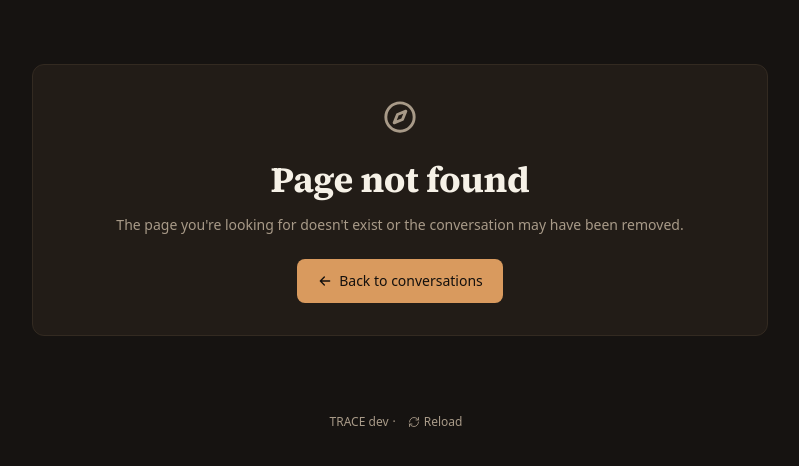
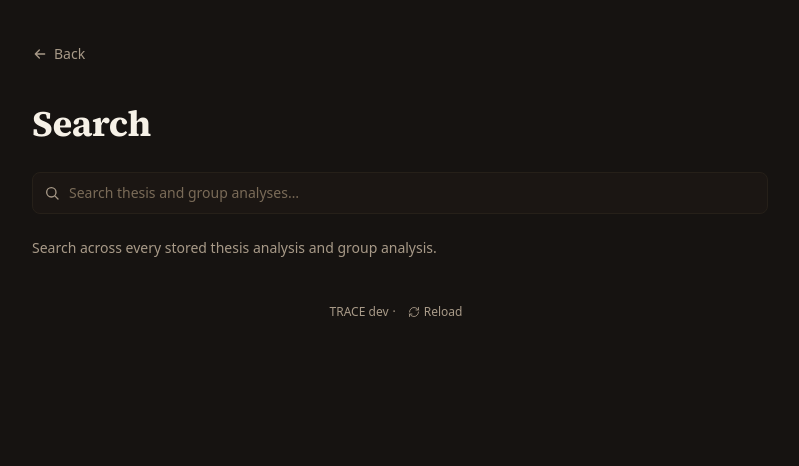
Before and after one commit to uscabayaosj/omi-thesis-analyzer, a Next.js app: page /search in a window 1280 px wide. Before the commit this address had no page. Shown: the top 466 px of the page, without its empty margins (240-1039 px from the left). Built offline with nearby package versions, Linux system fonts and the light colour scheme.

Commit message:
feat(search): add /search page and nav link

```diff
--- a/src/app/page.tsx
+++ b/src/app/page.tsx
@@ -717,6 +717,13 @@ function HomeInner() {
               <TrendingUpIcon className="w-4 h-4 flex-shrink-0" />
               Usage
             </Link>
+            <Link
+              href="/search"
+              className="flex items-center gap-1.5 text-sm min-h-[44px] px-3 py-2 rounded-lg text-slate-300 hover:text-white hover:bg-slate-800 transition-colors flex-shrink-0"
+            >
+              <SearchIcon className="w-4 h-4 flex-shrink-0" />
+              Search
+            </Link>
             <button
               onClick={() => loadConversations("refresh")}
               disabled={loading || refreshing}
--- /dev/null
+++ b/src/app/search/page.tsx
@@ -0,0 +1,160 @@
+"use client";
+
+import { useEffect, useRef, useState } from "react";
+import Link from "next/link";
+import { fetchJson } from "@/lib/fetch-json";
+import type { ConversationSearchResult, GroupSearchResult } from "@/lib/search";
+import { ArrowLeftIcon, SearchIcon } from "@/components/icons";
+
+interface SearchResponse {
+  configured: boolean;
+  conversationResults: ConversationSearchResult[];
+  groupResults: GroupSearchResult[];
+}
+
+const EMPTY: SearchResponse = { configured: true, conversationResults: [], groupResults: [] };
+const DEBOUNCE_MS = 300;
+
+function formatDate(date?: string): string {
+  if (!date) return "";
+  return date.length >= 10 ? date.slice(0, 10) : date;
+}
+
+export default function SearchPage() {
+  const [query, setQuery] = useState("");
+  const [result, setResult] = useState<SearchResponse>(EMPTY);
+  const [loading, setLoading] = useState(false);
+  const [error, setError] = useState<string | null>(null);
+  const debounceRef = useRef<ReturnType<typeof setTimeout> | null>(null);
+
+  useEffect(() => {
+    if (debounceRef.current) clearTimeout(debounceRef.current);
+
+    if (!query.trim()) {
+      return;
+    }
+
+    // eslint-disable-next-line react-hooks/set-state-in-effect -- kicks off the debounced fetch triggered by this query change; the fetch itself runs in a timeout callback, not synchronously
+    setLoading(true);
+    debounceRef.current = setTimeout(() => {
+      fetchJson<SearchResponse>(`/api/search?q=${encodeURIComponent(query.trim())}`)
+        .then((data) => {
+          setResult(data);
+          setError(null);
+        })
+        .catch((e) => setError(e instanceof Error ? e.message : "Search failed."))
+        .finally(() => setLoading(false));
+    }, DEBOUNCE_MS);
+
+    return () => {
+      if (debounceRef.current) clearTimeout(debounceRef.current);
+    };
+  }, [query]);
+
+  const hasQuery = query.trim().length > 0;
+  const hasResults = result.conversationResults.length > 0 || result.groupResults.length > 0;
+
+  return (
+    <main className="max-w-3xl mx-auto px-4 py-8">
+      <Link
+        href="/"
+        className="text-slate-400 hover:text-white text-sm mb-6 inline-flex items-center gap-1.5 min-h-[44px] py-2"
+      >
+        <ArrowLeftIcon className="w-4 h-4" />
+        Back
+      </Link>
+
+      <h1 className="text-2xl font-bold text-white mb-6">Search</h1>
+
+      <div className="relative mb-6">
+        <SearchIcon className="absolute left-3 top-1/2 -translate-y-1/2 w-4 h-4 text-slate-400 pointer-events-none" />
+        <input
+          type="text"
+          value={query}
+          onChange={(e) => {
+            const value = e.target.value;
+            setQuery(value);
+            if (!value.trim()) {
+              setResult(EMPTY);
+              setLoading(false);
+              setError(null);
+            }
+          }}
+          placeholder="Search thesis and group analyses…"
+          className="w-full bg-slate-900 border border-slate-800 rounded-lg pl-9 pr-3 py-2.5 text-sm text-slate-200 placeholder:text-slate-500 focus-visible:outline focus-visible:outline-2 focus-visible:outline-cyan-400"
+        />
+      </div>
+
+      {error && <p className="text-sm text-red-400 mb-4">{error}</p>}
+
+      {!hasQuery && !error && (
+        <p className="text-sm text-slate-400">
+          Search across every stored thesis analysis and group analysis.
+        </p>
+      )}
+
+      {hasQuery && !result.configured && !error && (
+        <p className="text-sm text-slate-400">
+          Search needs the server-side store configured (same one used for cross-device sync). Nothing to search yet.
+        </p>
+      )}
+
+      {hasQuery && loading && <p className="text-sm text-slate-400">Searching…</p>}
+
+      {hasQuery && !loading && result.configured && !hasResults && !error && (
+        <p className="text-sm text-slate-400">No matches for &ldquo;{query.trim()}&rdquo;.</p>
+      )}
+
+      {result.conversationResults.length > 0 && (
+        <section className="mb-8">
+          <h2 className="text-sm font-medium text-slate-400 mb-3">Conversations</h2>
+          <ul className="space-y-3 list-none">
+            {result.conversationResults.map((r) => (
+              <li key={r.conversationId} className="rounded-xl border border-slate-800 bg-slate-900/50 p-4">
+                <Link href={`/conversation/${r.conversationId}`} className="block">
+                  <div className="flex items-center justify-between gap-2 mb-2">
+                    <span className="text-slate-200 font-medium">{r.title}</span>
+                    <span className="text-xs text-slate-500 flex-shrink-0">{formatDate(r.date)}</span>
+                  </div>
+                  <div className="space-y-1.5">
+                    {r.matches.map((m) => (
+                      <div key={m.field} className="text-sm">
+                        <span className="text-cyan-400">{m.label}: </span>
+                        <span className="text-slate-400">{m.snippet}</span>
+                      </div>
+                    ))}
+                  </div>
+                </Link>
+              </li>
+            ))}
+          </ul>
+        </section>
+      )}
+
+      {result.groupResults.length > 0 && (
+        <section>
+          <h2 className="text-sm font-medium text-slate-400 mb-3">Groups</h2>
+          <ul className="space-y-3 list-none">
+            {result.groupResults.map((r) => (
+              <li key={r.conversationIds.join(",")} className="rounded-xl border border-slate-800 bg-slate-900/50 p-4">
+                <Link href={`/analyze-group?ids=${r.conversationIds.join(",")}`} className="block">
+                  <div className="text-slate-200 font-medium mb-2">
+                    {r.conversationTitles.length > 0 ? r.conversationTitles.join(", ") : `${r.conversationIds.length} conversations`}
+                  </div>
+                  <div className="space-y-1.5">
+                    {r.matches.map((m) => (
+                      <div key={m.field} className="text-sm">
+                        <span className="text-cyan-400">{m.label}: </span>
+                        <span className="text-slate-400">{m.snippet}</span>
+                      </div>
+                    ))}
+                  </div>
+                </Link>
+              </li>
+            ))}
+          </ul>
+        </section>
+      )}
+    </main>
+  );
+}
```
